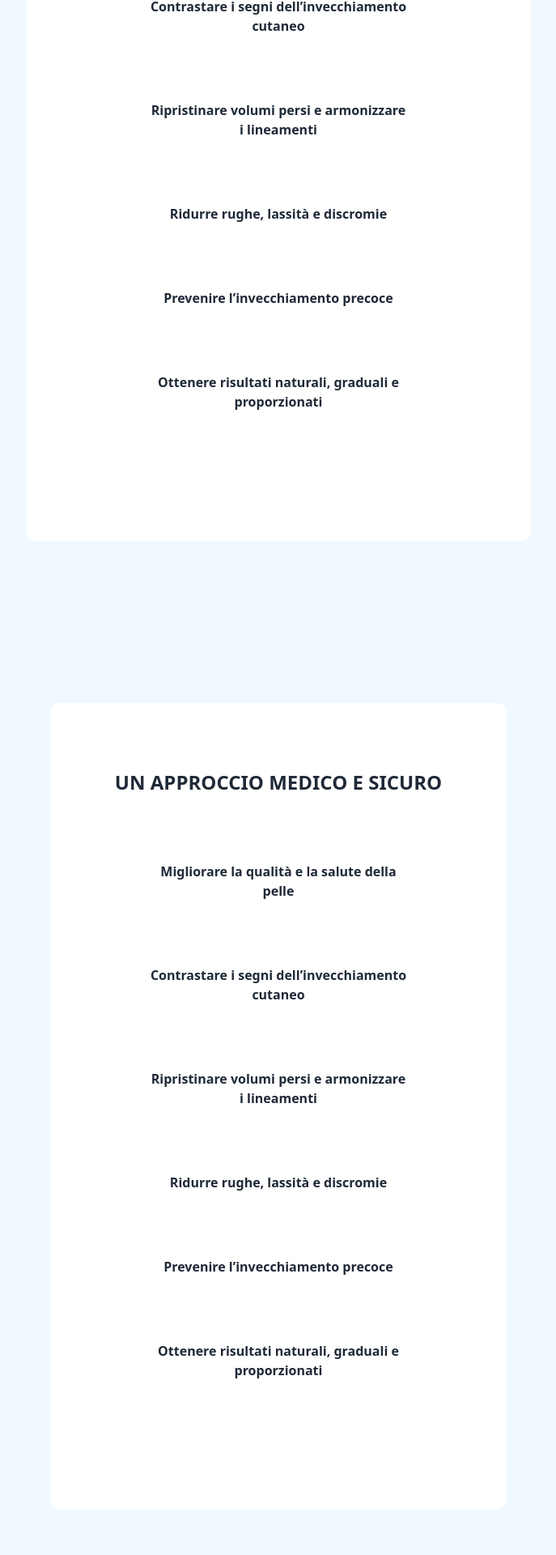
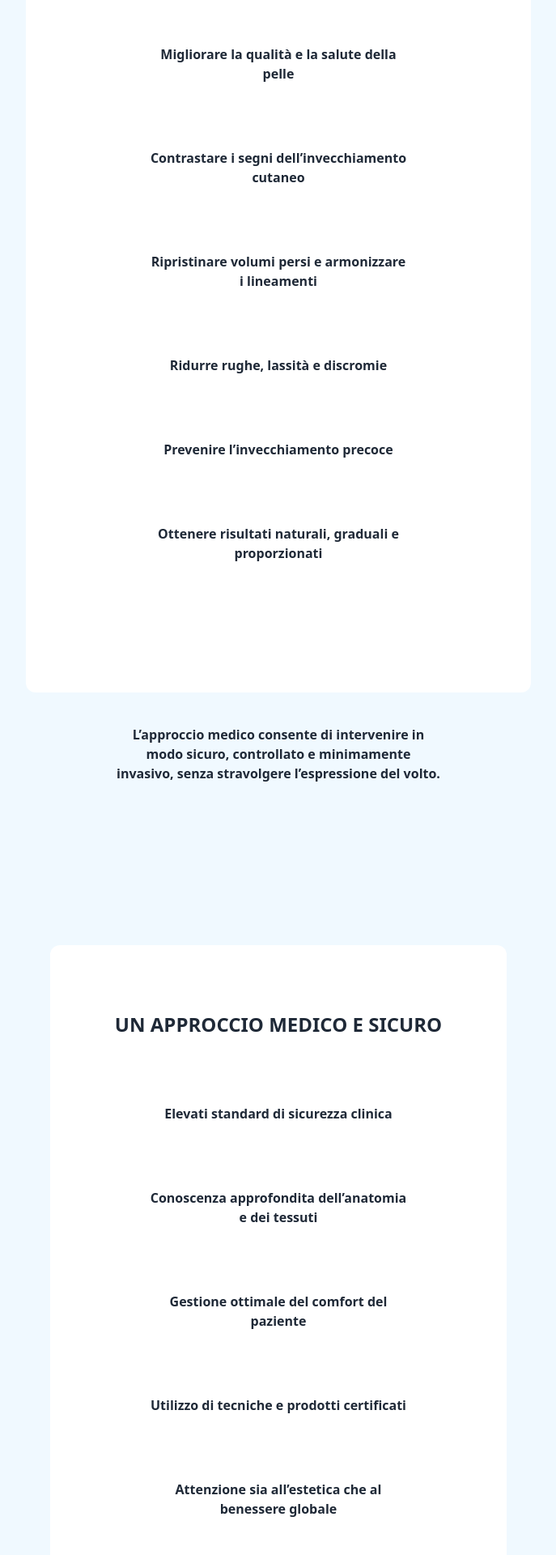
Before and after one commit to CarloDettori/heal-terapy-fe, a React (Vite) app: page /info/3 in a window 1280 px wide. Shown: the part 873-2793 px from the top of the page at 81% size, without its empty margins (296-983 px from the left). Built offline with nearby package versions, Linux system fonts and the light colour scheme.

Commit message:
pagina trattamenti mininvasivi

```diff
--- a/src/App.jsx
+++ b/src/App.jsx
@@ -13,6 +13,7 @@ import ScramblerTreapyPage from "./pages/infoPages/ScramblerPage.jsx"
 import AestheticPage from "./pages/infoPages/AestheticPage.jsx"
 import RigenerazioneArticolarePage from "./pages/infoPages/RigenerazioneArticolarePage.jsx"
 import FibromialgiaPage from "./pages/infoPages/FibromialgiaPage.jsx"
+import TratMininvasiviPage from "./pages/infoPages/TratMininvasiviPage.jsx"
 
 function App() {
 
@@ -30,6 +31,7 @@ function App() {
             <Route path="/info/4" element={<ScramblerTreapyPage />} />
             <Route path="/info/5" element={<FibromialgiaPage />} />
             <Route path="/info/6" element={<RigenerazioneArticolarePage />} />
+            <Route path="/info/7" element={<TratMininvasiviPage />} />
             <Route path="/contact" element={<ReservePage />} />
           </Route>
         </Routes>
--- a/src/pages/infoPages/AestheticPage.jsx
+++ b/src/pages/infoPages/AestheticPage.jsx
@@ -56,6 +56,20 @@ export default function ContentPage() {
 
     ]
 
+    const approccio = [
+
+        "Elevati standard di sicurezza clinica",
+
+        "Conoscenza approfondita dell’anatomia e dei tessuti",
+
+        "Gestione ottimale del comfort del paziente",
+
+        "Utilizzo di tecniche e prodotti certificati",
+
+        "Attenzione sia all’estetica che al benessere globale",
+
+    ]
+
 
 
     return (
@@ -63,19 +77,24 @@ export default function ContentPage() {
 
             <h1 className="text-center mt-30 mb-20 font-bold text-page-size">MEDICINA ESTETICA</h1>
 
-            <p className="mx-1 sm:mx-5 rounded-xl bg-white p-10 ">
+            <h2 className="mx-1 sm:mx-5 rounded-xl bg-white p-10">
                 La medicina estetica è una disciplina medica finalizzata a migliorare e mantenere l’equilibrio estetico del volto e del corpo, nel pieno rispetto della fisiologia e della salute del paziente.
                 Non si limita a correggere un inestetismo, ma mira a preservare la naturalezza, rallentare l’invecchiamento cutaneo e valorizzare i tratti individuali.
-                <br /><br />
-                Ogni trattamento è preceduto da una valutazione medica personalizzata, basata sull’anatomia, sulla qualità dei tessuti e sulle esigenze specifiche del paziente.
+            </h2>
 
-            </p>
+
+            <h1 className="mx-1 font-bold text-center sm:mx-5 p-20">Ogni trattamento è preceduto da una valutazione medica personalizzata, basata sull’anatomia, sulla qualità dei tessuti e sulle esigenze specifiche del paziente.</h1>
+
+
             <div className="flex flex-wrap justify-center gap-20 mx-5">
-                <div className="rounded-xl bg-white p-20 mt-30">
+
+                <div>
+
+                    <div className="rounded-xl bg-white p-20 mt-20">
 
                         <h1 className="text-center  mb-10 font-bold">OBBIETTIVI DELLA MEDICINA ESTETICA</h1>
 
-                    <div className="my-10 w-full ">
+                        <div className="my-10 w-full min-h-175">
                             {obbiettiviEstetici.map((obj, index) => {
                                 return (
 
@@ -88,12 +107,18 @@ export default function ContentPage() {
 
                     </div>
 
-                <div className="rounded-xl bg-white  p-20 mt-30">
+                    <h2 className=" flex mx-auto text-center m-10 font-bold max-w-100">L’approccio medico consente di intervenire in modo sicuro, controllato e minimamente invasivo, senza stravolgere l’espressione del volto.</h2>
+
+                </div>
+
+                <div>
+
+                    <div className=" rounded-xl bg-white p-20 mt-20">
 
                         <h1 className="text-center mb-10 font-bold">UN APPROCCIO MEDICO E SICURO</h1>
 
-                    <div className="my-10 w-full ">
-                        {obbiettiviEstetici.map((obj, index) => {
+                        <div className="my-10 w-full min-h-175">
+                            {approccio.map((obj, index) => {
                                 return (
 
                                     <div key={index + 1} className="flex flex-col p-10 gap-3 max-w-100 text-center mx-auto justify-center">
@@ -104,8 +129,13 @@ export default function ContentPage() {
                         </div>
 
                     </div>
+
+                    <h2 className=" flex mx-auto text-center m-10 font-bold max-w-100">Ogni trattamento è eseguito nel rispetto delle normative sanitarie e dei protocolli medici più aggiornati</h2>
+
                 </div>
-            <h1 className="text-center mt-30 mb-10 font-bold">Ogni trattamento è preceduto da una valutazione medica personalizzata, basata sull’anatomia, sulla qualità dei tessuti e sulle esigenze specifiche del paziente.</h1>
+
+            </div>
+
 
             <h1 className="font-bold my-20 mb-0 p-10 text-center ">AREE DI COMPETENZA</h1>
 
--- a/src/pages/infoPages/FibromialgiaPage.jsx
+++ b/src/pages/infoPages/FibromialgiaPage.jsx
@@ -148,7 +148,7 @@ export default function ContentPage() {
 
             </div>
 
-            <h1 className="font-bold text-center mt-20">TRATTAMENTI CON NEUROSTIMOLAZIONE</h1>
+            <h1 className="font-bold text-center mt-20">PROCEDURE A RADIOFREQUENZA O INFILTRATIVE AVANZATE</h1>
             <div className="flex flex-wrap justify-center my-20 mt-0 p-10 gap-10">
 
                 {radiofrequenza.map((trat) => {
@@ -171,7 +171,7 @@ export default function ContentPage() {
 
             </div>
 
-            <h1 className="font-bold text-center mt-20">TRATTAMENTI CON NEUROSTIMOLAZIONE</h1>
+            <h1 className="font-bold text-center mt-20">TECNICHE RIGENERATIVE PERIMANTALI</h1>
             <div className="flex flex-wrap justify-center my-20 mt-0 p-10 gap-10">
 
                 {rigenerative.map((trat) => {
--- /dev/null
+++ b/src/pages/infoPages/TratMininvasiviPage.jsx
@@ -0,0 +1,195 @@
+export default function ContentPage() {
+
+    const vantaggi = [
+
+        "Assenza o minima incisione",
+        "Riduzione del dolore post-trattamento",
+        "Tempi di recupero rapidi",
+        "Trattamenti ambulatoriali",
+        "Approccio personalizzato",
+
+    ]
+
+    const tecniche = [
+
+        {
+            id: 1,
+            img: null,
+            descrizione: {
+                title: "TUNNEL CARPALE",
+                dex: "La sindrome del tunnel carpale è causata dalla compressione del nervo mediano a livello del polso, con sintomi come dolore, formicolio e riduzione della forza della mano"
+            },
+            approccio: "Il trattamento prevede infiltrazioni ecoguidate che consentono di agire direttamente sull’area di compressione nervosa.",
+
+            terapie: [
+                "Infiltrazioni antinfiammatorie ecoguidate",
+                "Trattamenti biologici per ridurre l’edema e l’infiammazione",
+                "Rilascio perineurale sotto guida ecografica"
+            ],
+            benefici: [
+                "Riduzione della compressione del nervo",
+                "Miglioramento della sensibilità e della forza",
+                "Possibile alternativa o ritardo dell’intervento chirurgico"
+            ],
+        },
+
+        {
+            id: 2,
+            img: null,
+            descrizione: {
+                title: "FASCITE PLANTERE",
+                dex: "È un’infiammazione della fascia plantare che provoca dolore al tallone, soprattutto nei primi passi del mattino o dopo periodi di riposo."
+            },
+            approccio: "L’obiettivo è stimolare la rigenerazione dei tessuti e ridurre il dolore senza ricorrere alla chirurgia.",
+            terapie: [
+                "Onde d’urto focali",
+                "Infiltrazioni con Plasma Ricco di Piastrine (PRP)",
+                "Trattamenti ecoguidati mirati alla zona lesionata"
+            ],
+            benefici: [
+                "Stimolazione dei processi di guarigione naturale",
+                "Riduzione del dolore cronico",
+                "Miglioramento della funzionalità del piede",
+                "Recupero progressivo e duraturo"
+            ],
+        },
+
+        {
+            id: 3,
+            img: null,
+            descrizione: {
+                title: "PATOLOGIE NEUROMOTORIE",
+                dex: "Comprendono condizioni in cui il controllo del movimento è alterato da disfunzioni neurologiche o muscolari, spesso associate a dolore cronico."
+            },
+            approccio: "Il trattamento è basato su un approccio integrato, che mira a migliorare la funzione neuromuscolare e a ridurre la sintomatologia dolorosa.",
+            terapie: [
+                "Infiltrazioni ecoguidate mirate",
+                "Terapie biologiche rigenerative",
+                "Modulazione del dolore a livello neuromuscolare"
+            ],
+            benefici: [
+                "Miglioramento del controllo motorio",
+                "Riduzione della rigidità e del dolore",
+                "Approccio personalizzato in base alla patologia e al paziente"
+            ],
+        }
+
+    ]
+
+
+
+
+
+    return (
+        <section>
+            <h2 className="mx-1 sm:mx-5 rounded-xl bg-white p-10 text-center ">
+                <h1 className="text-center mb-10 font-bold text-page-size ">APPROCCIO MINI-NVASIVO <br /> Cosa significa?</h1>
+
+
+                I trattamenti mini-invasivi permettono di ridurre il dolore e migliorare la funzione intervenendo in modo mirato, senza chirurgia tradizionale. <br />
+                L’utilizzo di tecniche ecoguidate consente di raggiungere con precisione la sede del problema, limitando i rischi e favorendo un recupero più rapido.
+
+            </h2>
+
+            <div className="flex flex-col mx-auto p-20 mt-10 max-w-150 ">
+
+                <h1 className="text-center mb-5 font-bold">VANTAGGI PRINCIPALI</h1>
+
+                <div className=" mt-8 w-full ">
+                    {vantaggi.map((van, index) => {
+                        return (
+
+                            <div key={index + 1} className="flex flex-col p-5 gap-3  text-center mx-auto justify-center">
+                                <h1 className="font-bold">{van}</h1>
+                            </div>
+                        )
+                    })}
+                </div>
+
+            </div>
+
+            <h1 className="text-center mt-10 mb-10 font-bold text-page-size ">PATOLOGIE TARGET</h1>
+
+            <div className="flex flex-wrap my-20 gap-10">
+                {tecniche.map((tech) => {
+
+                    return (
+
+                        <div key={tech.id} className="mx-auto p-10 flex flex-col gap-5 p-10 rounded-4xl bg-white max-w-100">
+                            <div className="flex flex-col gap-15 p-5">
+
+                                <div className="flex flex-col gap-3 min-h-70">
+                                    <h1 className="font-bold text-center min-h-20">{tech.descrizione.title}</h1>
+                                    <img className="max-w-50 mx-auto font-bold my-5" src={tech.img} alt="tech-img" />
+                                    <h2>{tech.descrizione.dex}</h2>
+                                </div>
+
+                                <div className="min-h-40">
+                                    <h1 className="font-bold mb-5">APPROCCIO</h1>
+                                    <h2>{tech.approccio}</h2>
+                                </div>
+
+                                <div className="min-h-60">
+                                    <h1 className="font-bold mb-5">TERAPIE</h1>
+                                    <ul className="flex flex-col gap-5">
+                                        {tech.terapie.map((ter, index) => {
+
+                                            return (
+
+
+
+                                                <li key={index + 1}>
+                                                    {ter}
+                                                </li>
+                                            )
+
+
+
+
+
+                                        })}
+                                    </ul>
+                                </div>
+
+                                <div>
+                                    <h1 className="font-bold mb-5">BENEFICI</h1>
+                                    <ul className="flex flex-col gap-5">
+                                        {tech.benefici.map((ben, index) => {
+
+                                            return (
+
+
+
+                                                <li key={index + 1}>
+                                                    {ben}
+                                                </li>
+                                            )
+
+
+
+
+
+                                        })}
+                                    </ul>
+                                </div>
+
+                            </div>
+                        </div>
+
+                    )
+
+                })}
+            </div>
+
+            <h1 className="text-center mt-30 mb-10 font-bold">VALUTAZIONE PERONALIZZATA</h1>
+
+            <p className="flex mx-auto  rounded-xl bg-white p-10 text-center max-w-150 font-bold">
+                Ogni trattamento mini-invasivo è preceduto da una valutazione clinica approfondita, spesso supportata da ecografia, per definire il percorso terapeutico più adatto.
+
+            </p>
+
+            <h1 className="text-center mt-30 mb-20 font-bold">L’obiettivo è offrire una soluzione efficace, <br /> mirata e meno invasiva possibile, <br />rispettando i tempi biologici di recupero del paziente.</h1>
+
+        </section>
+    )
+}
```
Also changed, not shown: src/pages/InfoPage.jsx (+3 -9 lines). Lines whose indentation alone changed are shown as unchanged.
